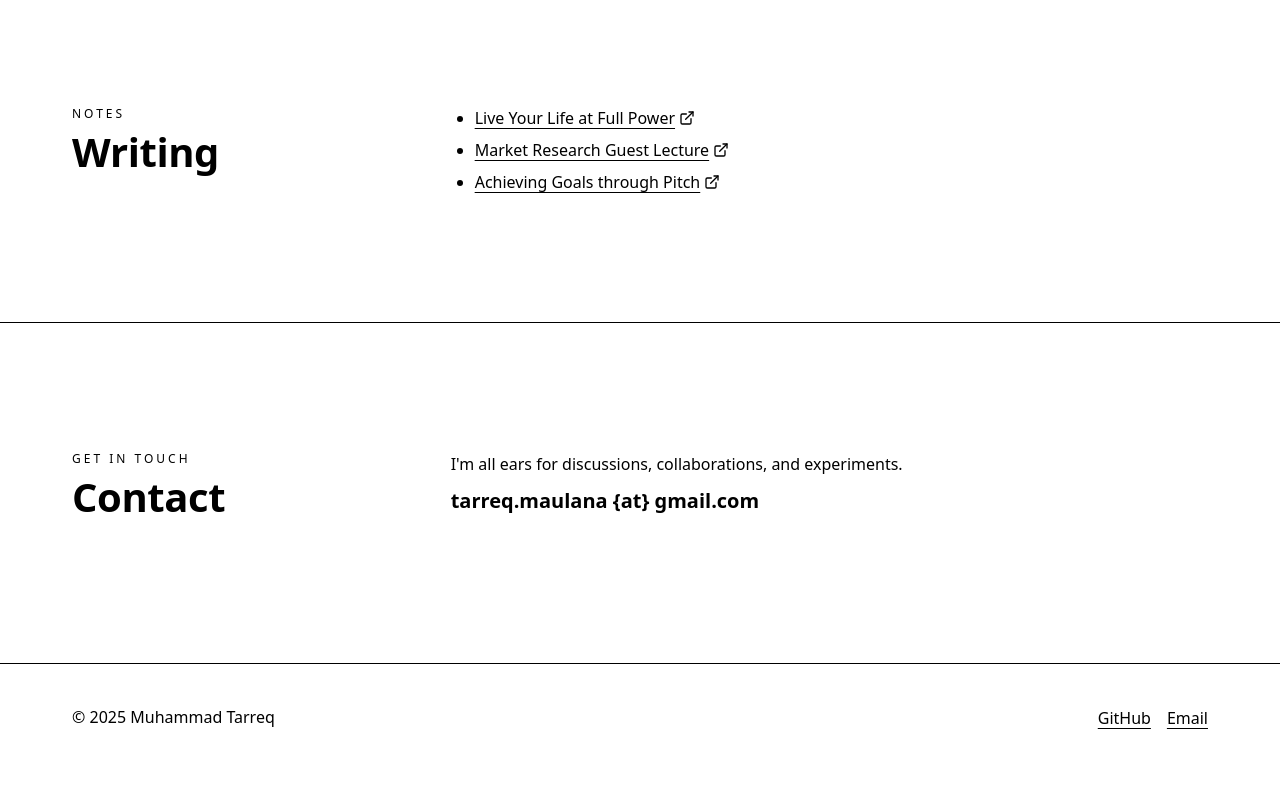
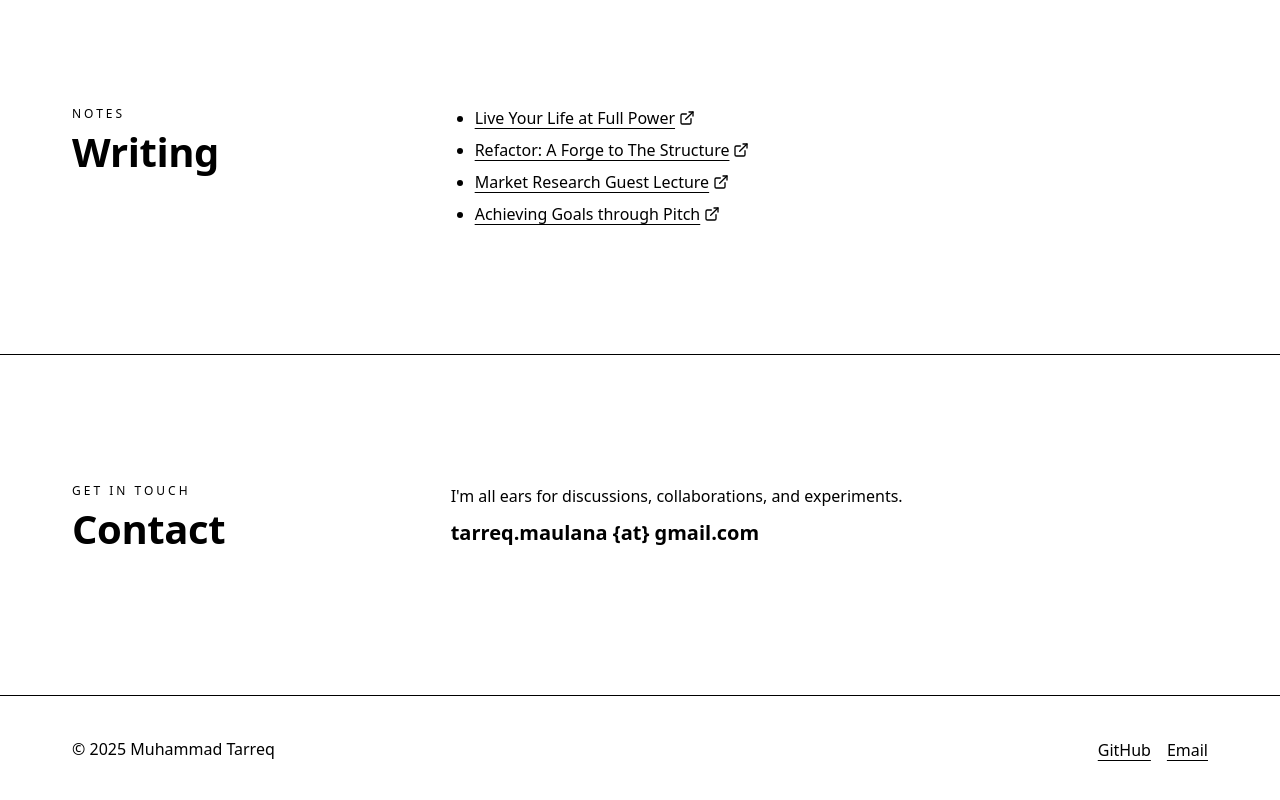
Before and after one commit to mrtrq/presence, a Next.js app: page / in a window 1280 px wide. Shown: the part 1622-2422 px from the top of the page. Before the commit the page ends 2392 px from the top, so only its background shows below. Built offline with nearby package versions, Linux system fonts and the light colour scheme.

Commit message:
add medium article about refactor

```diff
--- a/app/page.tsx
+++ b/app/page.tsx
@@ -70,6 +70,17 @@ export default function Page() {
           </li>
           <li>
             <a
+              href="https://medium.com/@tarreq.maulana/refactor-a-forge-to-the-structure-4b5911753f43"
+              target="_blank"
+              rel="noopener noreferrer"
+              className="inline-flex items-center gap-1 hover:underline"
+            >
+              Refactor: A Forge to The Structure
+              <ExternalLink className="w-4 h-4" />
+            </a>
+          </li>
+          <li>
+            <a
               href="https://medium.com/@tarreq.maulana/market-research-guest-lecture-836a52c66510"
               target="_blank"
               rel="noopener noreferrer"
```
